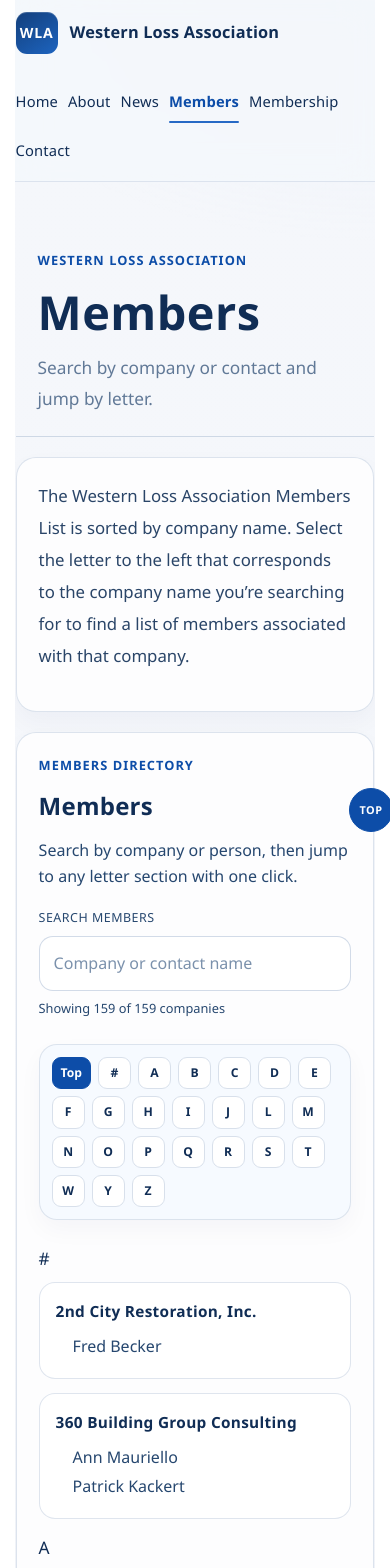
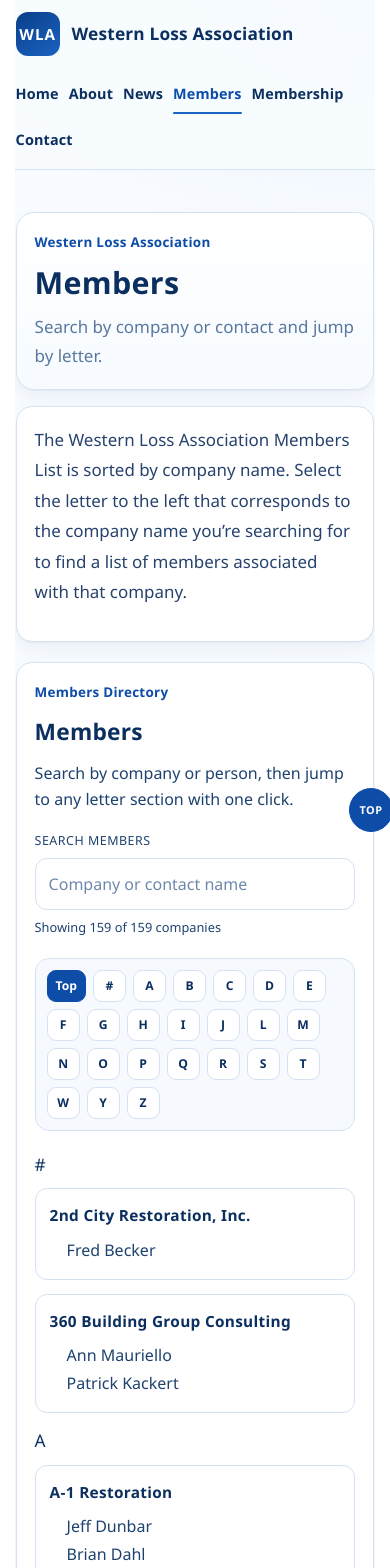
Before and after one commit to griswall/western-loss, a Next.js app: page /members-directory in a window 390 px wide. Shown: the top 1568 px of the page. Built offline with nearby package versions, Linux system fonts and the light colour scheme; no server answers.

Commit message:
Revert "Refine site UI with cleaner corporate styling"
This reverts commit 1eb36cc9e2b72714316942a20f1bd19575cd8751.

```diff
--- a/src/app/globals.css
+++ b/src/app/globals.css
@@ -4,23 +4,21 @@
   --font-body: "Suisse Int'l", "Avenir Next", "Segoe UI", "Helvetica Neue", sans-serif;
   --font-head: "Suisse Int'l", "Avenir Next", "Segoe UI", "Helvetica Neue", sans-serif;
 
-  --bg-0: #f5f7fb;
-  --bg-1: #edf2f8;
-  --bg-2: #e5ebf4;
-  --ink-strong: #102d55;
-  --ink: #26476f;
-  --ink-muted: #617997;
-  --ink-soft: #7b91ac;
-  --line: #d8e0eb;
-  --line-strong: #c8d3e2;
+  --bg-0: #f8fbff;
+  --bg-1: #eef4fb;
+  --bg-2: #e6effb;
+  --ink-strong: #0b2f5f;
+  --ink: #1d426f;
+  --ink-muted: #5a789f;
+  --ink-soft: #6e88ab;
+  --line: #d5e2f3;
 
   --brand-800: #0a3e89;
   --brand-700: #0d4da8;
-  --brand-600: #2669c5;
-  --brand-500: #4a86d8;
+  --brand-600: #1a63c2;
+  --brand-500: #3380d9;
   --card: #ffffff;
-  --shadow: 0 18px 40px rgba(12, 37, 71, 0.05);
-  --shadow-soft: 0 10px 24px rgba(12, 37, 71, 0.035);
+  --shadow: 0 1px 0 rgba(8, 43, 95, 0.04), 0 8px 18px rgba(8, 43, 95, 0.05);
 }
 
 * {
@@ -42,10 +40,10 @@ body {
   font-family: var(--font-body), sans-serif;
   color: var(--ink);
   background:
-    radial-gradient(circle at 12% 0%, rgba(205, 225, 255, 0.55) 0%, rgba(205, 225, 255, 0) 34%),
-    radial-gradient(circle at 88% 8%, rgba(217, 232, 255, 0.5) 0%, rgba(217, 232, 255, 0) 38%),
+    radial-gradient(circle at 12% 0%, #e7f0ff 0%, rgba(231, 240, 255, 0) 35%),
+    radial-gradient(circle at 88% 8%, #e9f3ff 0%, rgba(233, 243, 255, 0) 38%),
     linear-gradient(180deg, var(--bg-0), var(--bg-1));
-  line-height: 1.68;
+  line-height: 1.64;
   -webkit-font-smoothing: antialiased;
   text-rendering: optimizeLegibility;
   overflow-x: clip;
@@ -58,8 +56,8 @@ a {
 .site-bg {
   min-height: 100vh;
   background:
-    radial-gradient(940px 520px at 0% -8%, rgba(169, 198, 239, 0.16), rgba(169, 198, 239, 0) 60%),
-    radial-gradient(760px 420px at 100% 0%, rgba(193, 212, 240, 0.12), rgba(193, 212, 240, 0) 58%),
+    radial-gradient(980px 540px at 0% -8%, rgba(151, 196, 255, 0.18), rgba(151, 196, 255, 0) 60%),
+    radial-gradient(760px 420px at 100% 0%, rgba(156, 201, 255, 0.14), rgba(156, 201, 255, 0) 58%),
     linear-gradient(180deg, var(--bg-0), var(--bg-1) 54%, var(--bg-2) 100%);
 }
 
@@ -72,17 +70,17 @@ a {
   position: sticky;
   top: 0;
   z-index: 40;
-  background: rgba(245, 248, 252, 0.82);
-  border-bottom: 1px solid rgba(216, 224, 235, 0.85);
-  backdrop-filter: blur(16px);
+  background: rgba(248, 252, 255, 0.9);
+  border-bottom: 1px solid var(--line);
+  backdrop-filter: blur(10px);
 }
 
 .header-row {
-  min-height: 82px;
+  min-height: 78px;
   display: flex;
   align-items: center;
   justify-content: space-between;
-  gap: 28px;
+  gap: 20px;
   flex-wrap: nowrap;
 }
 
@@ -95,40 +93,39 @@ a {
 }
 
 .brand-mark {
-  width: 42px;
-  height: 42px;
-  border-radius: 11px;
+  width: 44px;
+  height: 44px;
+  border-radius: 12px;
   display: grid;
   place-items: center;
   font-family: var(--font-head), sans-serif;
-  font-size: 0.88rem;
+  font-size: 0.95rem;
   font-weight: 700;
   letter-spacing: 0.06em;
   color: #fff;
-  background: linear-gradient(145deg, #133f7c, #1d64bf);
-  box-shadow: inset 0 1px 0 rgba(255, 255, 255, 0.18);
+  background: linear-gradient(145deg, var(--brand-800), var(--brand-600));
 }
 
 .brand strong {
   display: block;
   font-family: var(--font-head), sans-serif;
-  font-weight: 650;
+  font-weight: 700;
   letter-spacing: 0.01em;
   text-transform: none;
-  font-size: 1.02rem;
+  font-size: 1.08rem;
   color: var(--ink-strong);
 }
 
 .brand small {
   display: block;
-  font-size: 0.78rem;
+  font-size: 0.8rem;
   color: var(--ink-muted);
 }
 
 .top-nav {
   display: flex;
   align-items: center;
-  gap: 20px;
+  gap: 16px;
   flex-wrap: nowrap;
   overflow: visible;
   justify-content: flex-end;
@@ -140,11 +137,11 @@ a {
   text-decoration: none;
   color: var(--ink-strong);
   font-family: var(--font-head), sans-serif;
-  font-weight: 560;
+  font-weight: 600;
   letter-spacing: 0.01em;
   text-transform: none;
-  font-size: 0.92rem;
-  padding: 7px 0;
+  font-size: 0.9rem;
+  padding: 6px 0;
   border: 0;
   background: transparent;
   white-space: nowrap;
@@ -191,74 +188,72 @@ a {
 }
 
 .page-main {
-  padding-bottom: 84px;
+  padding-bottom: 70px;
 }
 
 .landing-hero {
-  padding: 72px 0 42px;
-}
-
-.landing-shell {
-  display: grid;
-  gap: 26px;
+  padding: 52px 0 34px;
 }
 
 .landing-grid {
   display: grid;
-  grid-template-columns: minmax(0, 1.3fr) minmax(300px, 0.74fr);
-  gap: 56px;
-  align-items: start;
-  padding: 0 0 26px;
-  border-bottom: 1px solid rgba(200, 211, 226, 0.8);
+  grid-template-columns: 1.15fr 1fr;
+  gap: 24px;
+  align-items: stretch;
+}
+
+.landing-copy,
+.landing-panel {
+  border: 1px solid var(--line);
+  border-radius: 20px;
+  background: var(--card);
+  box-shadow: var(--shadow);
 }
 
 .landing-copy {
-  max-width: 720px;
+  padding: 34px;
+  background: linear-gradient(180deg, #ffffff, #f7fbff);
 }
 
 .landing-panel {
-  align-self: stretch;
-  border-left: 1px solid rgba(200, 211, 226, 0.8);
-  padding: 8px 0 8px 34px;
+  padding: 30px;
+  background: linear-gradient(180deg, #fafdff, #f2f7ff);
 }
 
 .eyebrow {
   margin: 0;
   font-family: var(--font-head), sans-serif;
-  font-size: 0.8rem;
+  font-size: 0.84rem;
   font-weight: 650;
-  letter-spacing: 0.08em;
+  letter-spacing: 0.02em;
   text-transform: none;
   color: var(--brand-700);
-  text-transform: uppercase;
 }
 
 .landing-copy h1,
 .hero-copy h1 {
-  margin: 18px 0 0;
+  margin: 14px 0 0;
   color: var(--ink-strong);
   font-family: var(--font-head), sans-serif;
-  font-weight: 650;
+  font-weight: 700;
   letter-spacing: 0.01em;
   text-transform: none;
-  font-size: clamp(2.6rem, 5.4vw, 4.6rem);
-  line-height: 0.96;
-  max-width: 10ch;
+  font-size: clamp(1.9rem, 4.2vw, 2.9rem);
+  line-height: 1.05;
 }
 
 .landing-copy > p:not(.eyebrow) {
-  margin: 24px 0 0;
-  max-width: 58ch;
-  font-size: 1.14rem;
-  line-height: 1.82;
-  color: #506b8d;
+  margin: 18px 0 0;
+  font-size: 1.07rem;
+  line-height: 1.7;
+  color: var(--ink-muted);
 }
 
 .hero-actions {
-  margin-top: 34px;
+  margin-top: 30px;
   display: flex;
   flex-wrap: wrap;
-  gap: 14px;
+  gap: 12px;
 }
 
 .button-primary,
@@ -266,53 +261,26 @@ a {
   display: inline-flex;
   align-items: center;
   justify-content: center;
-  border-radius: 999px;
+  border-radius: 12px;
   text-decoration: none;
   font-family: var(--font-head), sans-serif;
   font-weight: 650;
   letter-spacing: 0.01em;
   text-transform: none;
-  font-size: 0.92rem;
-  padding: 13px 22px;
-  transition:
-    transform 160ms ease,
-    border-color 160ms ease,
-    background 160ms ease,
-    box-shadow 160ms ease;
+  font-size: 0.9rem;
+  padding: 12px 20px;
 }
 
 .button-primary {
   border: 1px solid var(--brand-700);
-  background: linear-gradient(140deg, #103f84, #1f66c3);
+  background: linear-gradient(140deg, var(--brand-800), var(--brand-600));
   color: #fff;
-  box-shadow: 0 10px 24px rgba(13, 77, 168, 0.16);
 }
 
 .button-secondary {
-  border: 1px solid var(--line-strong);
+  border: 1px solid var(--line);
   color: var(--ink-strong);
-  background: rgba(255, 255, 255, 0.78);
-}
-
-.button-primary:hover,
-.button-secondary:hover {
-  transform: translateY(-1px);
-}
-
-.landing-panel h2 {
-  margin: 12px 0 0;
-  font-family: var(--font-head), sans-serif;
-  font-size: 1.55rem;
-  font-weight: 620;
-  line-height: 1.15;
-  color: var(--ink-strong);
-}
-
-.landing-panel-copy {
-  margin: 12px 0 0;
-  font-size: 0.98rem;
-  line-height: 1.72;
-  color: var(--ink-muted);
+  background: #fff;
 }
 
 .card-link {
@@ -334,62 +302,49 @@ a {
 }
 
 .quick-link-grid {
-  margin-top: 22px;
+  margin-top: 18px;
   display: grid;
-  gap: 10px;
+  gap: 12px;
 }
 
 .quick-link {
   display: flex;
   align-items: center;
-  gap: 14px;
-  border: 1px solid rgba(216, 224, 235, 0.82);
-  border-radius: 16px;
+  gap: 12px;
+  border: 1px solid var(--line);
+  border-radius: 14px;
   text-decoration: none;
   color: var(--ink-strong);
-  padding: 14px 15px;
-  background: rgba(255, 255, 255, 0.72);
-  transition:
-    transform 160ms ease,
-    border-color 160ms ease,
-    background 160ms ease;
-}
-
-.quick-link:hover {
-  transform: translateX(2px);
-  border-color: #b6c9e6;
-  background: rgba(255, 255, 255, 0.92);
+  padding: 12px 14px;
+  background: #fff;
 }
 
 .quick-link strong {
   display: block;
-  font-size: 0.98rem;
-  font-weight: 620;
+  font-size: 0.97rem;
 }
 
 .quick-link small {
   display: block;
-  margin-top: 3px;
   color: var(--ink-muted);
-  font-size: 0.84rem;
+  font-size: 0.83rem;
 }
 
 .quick-link-icon,
 .feature-icon {
-  width: 40px;
-  height: 40px;
+  width: 38px;
+  height: 38px;
   display: grid;
   place-items: center;
-  border-radius: 12px;
-  background: linear-gradient(180deg, #eef4fd, #e7effb);
+  border-radius: 10px;
+  background: #eef5ff;
   color: var(--brand-700);
-  border: 1px solid rgba(197, 212, 234, 0.82);
 }
 
 .feature-icon {
-  width: 48px;
-  height: 48px;
-  margin-bottom: 18px;
+  width: 46px;
+  height: 46px;
+  margin-bottom: 12px;
 }
 
 .quick-link-icon svg,
@@ -418,89 +373,41 @@ a {
   border-color: #b8def5;
 }
 
-.landing-highlights {
+.cards-grid {
   display: grid;
   grid-template-columns: repeat(3, minmax(0, 1fr));
   gap: 18px;
 }
 
-.landing-highlight {
-  display: flex;
-  align-items: center;
-  gap: 14px;
-  min-height: 82px;
-  padding: 16px 0;
-}
-
-.landing-highlight strong {
-  display: block;
-  font-family: var(--font-head), sans-serif;
-  font-size: 1rem;
-  font-weight: 620;
-  color: var(--ink-strong);
-}
-
-.landing-highlight p {
-  margin: 4px 0 0;
-  color: var(--ink-muted);
-  font-size: 0.92rem;
-}
-
-.home-section {
-  margin-top: 12px;
-}
-
-.home-section-header {
-  margin-bottom: 24px;
-  max-width: 760px;
-}
-
-.home-section-header h2 {
-  margin: 12px 0 0;
-  font-family: var(--font-head), sans-serif;
-  font-size: clamp(1.65rem, 2.8vw, 2.3rem);
-  font-weight: 620;
-  line-height: 1.12;
-  letter-spacing: -0.02em;
-  color: var(--ink-strong);
-}
-
-.cards-grid {
-  display: grid;
-  grid-template-columns: repeat(3, minmax(0, 1fr));
-  gap: 22px;
-}
-
 .home-card {
   display: flex;
   flex-direction: column;
-  border-radius: 22px;
-  border: 1px solid rgba(216, 224, 235, 0.9);
-  background: rgba(255, 255, 255, 0.82);
-  box-shadow: var(--shadow-soft);
+  border-radius: 18px;
+  border: 1px solid var(--line);
+  background: linear-gradient(180deg, #ffffff, #f8fbff);
+  box-shadow: var(--shadow);
 }
 
 .home-card > div {
   height: 100%;
   display: flex;
   flex-direction: column;
-  padding: 28px;
+  padding: 24px;
 }
 
 .home-card h2 {
-  margin: 12px 0 10px;
+  margin: 10px 0 9px;
   font-family: var(--font-head), sans-serif;
-  font-weight: 620;
+  font-weight: 700;
   color: var(--ink-strong);
   text-transform: none;
   letter-spacing: 0.01em;
-  font-size: 1.32rem;
-  line-height: 1.18;
+  font-size: 1.26rem;
 }
 
 .home-card p {
   margin: 0;
-  line-height: 1.78;
+  line-height: 1.7;
   color: var(--ink-muted);
 }
 
@@ -510,90 +417,87 @@ a {
 }
 
 .hero-band {
-  padding: 46px 0 20px;
+  padding: 42px 0 16px;
 }
 
 .hero-copy {
-  border-bottom: 1px solid rgba(200, 211, 226, 0.85);
-  padding: 0 0 22px;
+  border: 1px solid var(--line);
+  border-radius: 18px;
+  background: linear-gradient(180deg, #ffffff, #f7fbff);
+  box-shadow: var(--shadow);
+  padding: 30px;
 }
 
 .hero-description {
-  margin: 18px 0 0;
-  font-size: 1.08rem;
-  line-height: 1.78;
-  max-width: 68ch;
+  margin: 14px 0 0;
+  font-size: 1.06rem;
+  line-height: 1.7;
+  max-width: 70ch;
   color: var(--ink-muted);
 }
 
 .content-grid-wrap {
   display: grid;
   grid-template-columns: 260px 1fr;
-  gap: 34px;
+  gap: 22px;
   align-items: flex-start;
-  margin-top: 28px;
+  margin-top: 20px;
 }
 
 .content-sidebar,
 .content-card,
 .directory-shell,
 .directory-intro {
-  border: 1px solid rgba(216, 224, 235, 0.88);
-  border-radius: 20px;
-  background: rgba(255, 255, 255, 0.78);
-  box-shadow: var(--shadow-soft);
+  border: 1px solid var(--line);
+  border-radius: 16px;
+  background: var(--card);
+  box-shadow: var(--shadow);
 }
 
 .content-sidebar {
-  padding: 22px 18px;
+  padding: 18px;
   position: sticky;
   top: 102px;
 }
 
 .content-sidebar h2 {
-  margin: 0 0 14px;
+  margin: 0 0 10px;
   font-family: var(--font-head), sans-serif;
   letter-spacing: 0.01em;
   text-transform: none;
-  font-size: 0.98rem;
-  font-weight: 620;
+  font-size: 1.02rem;
   color: var(--ink-strong);
 }
 
 .sidebar-link {
   display: block;
   margin: 0;
-  padding: 11px 12px;
-  border-radius: 12px;
+  padding: 10px 12px;
+  border-radius: 10px;
   text-decoration: none;
   color: var(--ink-strong);
   font-size: 0.95rem;
-  transition:
-    background 160ms ease,
-    color 160ms ease,
-    transform 160ms ease;
 }
 
 .sidebar-link:hover {
-  background: #eff4fb;
-  transform: translateX(2px);
+  background: #edf4ff;
 }
 
 .sidebar-link-active {
-  background: #e8f0fb;
+  background: #e7f1ff;
   color: var(--brand-700);
   font-weight: 700;
 }
 
 .content-card,
 .directory-intro {
-  padding: 34px;
+  padding: 26px;
 }
 
 .legacy-content {
-  font-size: 1.05rem;
-  line-height: 1.9;
-  color: #2a4568;
+  font-size: 1.06rem;
+  line-height: 1.8;
+  color: #27436d;
 }
 
 .legacy-content :is(h2, h3, h4) {
@@ -622,7 +526,7 @@ a {
 .legacy-content ol,
 .legacy-content dl,
 .legacy-content table {
-  margin: 0 0 17px;
+  margin: 0 0 15px;
 }
 
 .legacy-content ul,
@@ -690,10 +594,10 @@ a {
 }
 
 .presentations-content .presentation-item {
-  border: 1px solid rgba(216, 224, 235, 0.84);
-  border-radius: 16px;
-  background: rgba(247, 250, 255, 0.9);
-  padding: 16px 17px;
+  border: 1px solid var(--line);
+  border-radius: 12px;
+  background: #f9fcff;
+  padding: 14px 15px;
 }
 
 .presentations-content .presentation-item h3 {
@@ -715,7 +619,7 @@ a {
 
 .directory-shell {
   margin-top: 20px;
-  padding: 28px;
+  padding: 22px;
 }
 
 .directory-toolbar {
@@ -728,10 +632,10 @@ a {
 .directory-toolbar h2 {
   margin: 10px 0;
   font-family: var(--font-head), sans-serif;
-  font-weight: 620;
+  font-weight: 700;
   text-transform: none;
   letter-spacing: 0.01em;
-  font-size: 1.5rem;
+  font-size: 1.42rem;
   color: var(--ink-strong);
 }
 
@@ -754,25 +658,13 @@ a {
 input,
 textarea {
   width: 100%;
-  border: 1px solid rgba(208, 218, 231, 0.95);
-  border-radius: 14px;
-  padding: 13px 14px;
+  border: 1px solid var(--line);
+  border-radius: 12px;
+  padding: 12px 13px;
   font-size: 1rem;
-  background: rgba(255, 255, 255, 0.92);
+  background: #fff;
   color: var(--ink-strong);
   font-family: var(--font-body), sans-serif;
-  transition:
-    border-color 160ms ease,
-    box-shadow 160ms ease,
-    background 160ms ease;
-}
-
-input:focus,
-textarea:focus {
-  outline: none;
-  border-color: #95b5df;
-  box-shadow: 0 0 0 4px rgba(59, 118, 198, 0.08);
-  background: #fff;
 }
 
 input::placeholder,
@@ -784,15 +676,14 @@ textarea::placeholder {
   position: sticky;
   top: 92px;
   z-index: 30;
-  margin: 24px 0;
-  padding: 12px;
+  margin: 20px 0;
+  padding: 11px;
   display: flex;
   flex-wrap: wrap;
   gap: 7px;
-  border: 1px solid rgba(216, 224, 235, 0.88);
-  border-radius: 18px;
-  background: rgba(246, 250, 255, 0.92);
-  box-shadow: var(--shadow-soft);
+  border: 1px solid var(--line);
+  border-radius: 14px;
+  background: #f6faff;
 }
 
 .alphabet-nav a {
@@ -845,10 +736,10 @@ textarea::placeholder {
 }
 
 .company-card {
-  border: 1px solid rgba(216, 224, 235, 0.82);
-  border-radius: 16px;
-  background: rgba(255, 255, 255, 0.9);
-  padding: 16px;
+  border: 1px solid var(--line);
+  border-radius: 12px;
+  background: #fff;
+  padding: 14px;
 }
 
 .company-card h4 {
@@ -900,12 +791,12 @@ textarea::placeholder {
 
 .contact-card {
   margin-top: 20px;
-  max-width: 820px;
+  max-width: 760px;
 }
 
 .contact-form {
   display: grid;
-  gap: 10px;
+  gap: 8px;
 }
 
 .contact-form h2,
@@ -963,9 +854,9 @@ textarea::placeholder {
   min-width: 34px;
   height: 34px;
   padding: 0 10px;
-  border: 1px solid rgba(216, 224, 235, 0.92);
-  border-radius: 12px;
-  background: rgba(255, 255, 255, 0.9);
+  border: 1px solid var(--line);
+  border-radius: 9px;
+  background: #fff;
   color: var(--ink-strong);
   text-decoration: none;
   appearance: none;
@@ -992,11 +883,10 @@ textarea::placeholder {
 }
 
 .news-post {
-  border: 1px solid rgba(216, 224, 235, 0.86);
-  border-radius: 22px;
-  background: rgba(255, 255, 255, 0.88);
-  padding: 28px;
-  box-shadow: var(--shadow-soft);
+  border: 1px solid var(--line);
+  border-radius: 16px;
+  background: #fff;
+  padding: 24px;
 }
 
 .news-post-header {
@@ -1095,9 +985,9 @@ textarea::placeholder {
   grid-template-columns: 88px 1fr;
   gap: 10px;
   align-items: center;
-  border: 1px solid rgba(216, 224, 235, 0.88);
-  border-radius: 16px;
-  background: rgba(248, 251, 255, 0.92);
+  border: 1px solid var(--line);
+  border-radius: 14px;
+  background: #f8fbff;
   color: var(--ink-strong);
   padding: 11px;
   text-align: left;
@@ -1150,9 +1040,9 @@ textarea::placeholder {
   z-index: 1;
   width: min(980px, 92vw);
   max-height: 88vh;
-  border: 1px solid #afc3e3;
-  border-radius: 18px;
-  background: #f8fbff;
+  border: 1px solid #9db7e3;
+  border-radius: 14px;
+  background: #f7fbff;
   padding: 44px 52px 38px;
 }
 
@@ -1347,8 +1237,8 @@ textarea::placeholder {
 .site-footer {
   border-top: 1px solid var(--line);
   background: transparent;
-  margin-top: 70px;
-  padding: 28px 0 42px;
+  margin-top: 56px;
+  padding: 24px 0 38px;
 }
 
 .footer-row {
@@ -1366,7 +1256,6 @@ textarea::placeholder {
 
 @media (max-width: 980px) {
   .cards-grid,
-  .landing-highlights,
   .landing-grid,
   .content-grid-wrap,
   .news-layout,
@@ -1378,12 +1267,6 @@ textarea::placeholder {
 
   .content-sidebar {
     position: static;
-  }
-
-  .landing-panel {
-    border-left: 0;
-    border-top: 1px solid rgba(200, 211, 226, 0.8);
-    padding: 28px 0 0;
   }
 }
 
@@ -1414,32 +1297,18 @@ textarea::placeholder {
     flex: 1;
   }
 
-  .landing-hero {
-    padding: 48px 0 28px;
-  }
-
-  .landing-grid {
-    gap: 28px;
-    padding-bottom: 20px;
-  }
-
-  .landing-copy h1,
-  .hero-copy h1 {
-    max-width: none;
-    font-size: clamp(2.2rem, 12vw, 3.2rem);
-  }
-
   .alphabet-nav {
     top: 74px;
   }
 
   .landing-copy,
+  .landing-panel,
   .hero-copy,
   .content-card,
   .directory-intro,
   .directory-shell,
   .news-post {
-    padding: 22px;
+    padding: 18px;
   }
 
   .back-to-top {
```
Also changed, not shown: src/app/page.tsx (+3 -31 lines).
